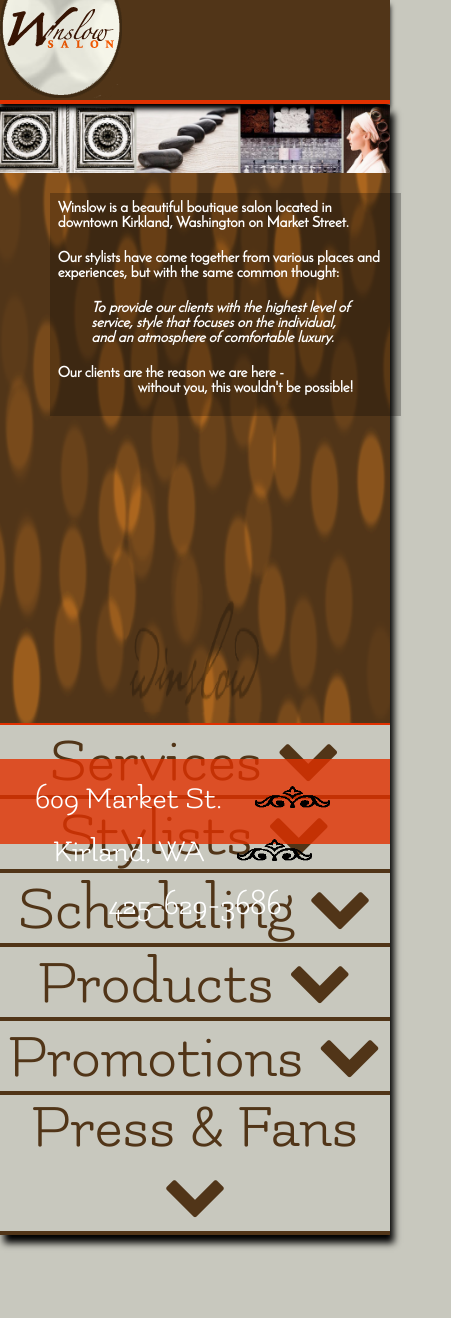
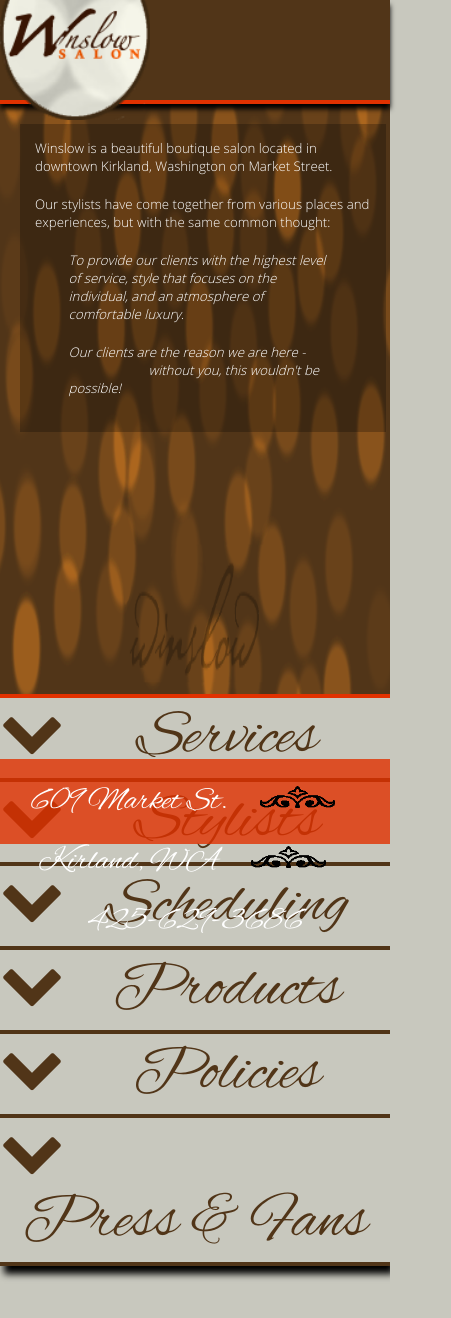
Before and after one commit to ConeDeathAPS/winslow, a plain HTML site: page index.html in a window 390 px wide. Shown: the whole page, 451 px wide, since content can reach past the window. Drawn offline with nearby package versions, Linux system fonts and the light colour scheme.

Commit message:
Added pictures and played with fonts

```diff
--- a/Static/Stylesheets/global_style.css
+++ b/Static/Stylesheets/global_style.css
@@ -5,11 +5,11 @@
 }
 @font-face {
 	font-family: Heading;
-	src: url("Flamenco-Regular.ttf") format("truetype");
+	src: url("AlexBrush-Regular-OTF.otf") format("opentype");
 }
 @font-face {
 	font-family: Normal;
-	src: url("JosefinSans-Regular.ttf") format("opentype");
+	src: url("OpenSans-Light.ttf") format("truetype");
 }
 h1, h2, h3, h4, h5 {
 	font-family: 'Heading';
@@ -32,6 +32,7 @@
 .header {
 	width: 100%;
 	position: fixed;
+	top: 0px;
 	height: 70px;
 	background-color: rgba(81, 53, 24, 1);
 	border-bottom: 4px solid rgba(225, 49, 0, 1);
@@ -103,9 +104,8 @@
 		height: 100px;
 	}
 		.header h3 {
-			font-size: 4.5vw;
-			float: right;
-			margin-right: 20px;
+			font-size: 4.8vw;
+			text-align: center;
 		}
 	.footer {
 		height: 80px!important;
--- a/Static/Stylesheets/index_style.css
+++ b/Static/Stylesheets/index_style.css
@@ -1,31 +1,27 @@
 /*INITIAL PICTURE CSS*/
 .lander {
-	position: relative;
-	top: 134px;
-	width: 900px;
-	margin: 0 auto;
+	position: absolute;
+	width: 100%;
+	top: 74px;
 }
 /*DEFINES ALL CONTENT*/
 .inner_container {
-	width: 60%;
-	margin: 0px auto;
-}
-/*DEFINES TOP ROW OF PICTURES*/
-#picture_row {
-	display: block;
-	width: 100%;
+	width: 50%;
 	margin: 0px auto;
 }
 /*DEFINES THE MAIN CONTENT ONLY*/
 .main_container {
-	position: relative;
-	top: 98px;
+	margin-top: 113px;
 	z-index: 1;
 	box-shadow: 4px 8px 7px 0px black;
 }
+#picture_header {
+	width: 100%;
+	margin-bottom: -5px;
+	border-bottom: 4px solid rgba(225, 49, 0, 1);
+}
 	#sidebar {
 		width: 20%;
-		margin-top: 3%;
 		display: inline-block;
 		list-style-type: none;
 	}
@@ -37,14 +33,14 @@
 				color: grey;
 			}
 		#sidebar h3 {
-			margin: 30px 0px;
+			margin: 20px 0px;
 			text-align: center;
 			color: white;
 			-webkit-transition-duration: 300ms;
 			-moz-transition-duration: 300ms;
 			-o-transition-duration: 300ms;
 			transition-duration: 300ms;
-			font-size: 1.6em;
+			font-size: 2.0em;
 		}
 			#sidebar h3:last-child {
 				margin-top: 15px;
@@ -69,22 +65,19 @@
 		background-size: 900px 450px;
 		background-repeat: no-repeat;
 		height: 550px;
-		border-bottom: 2px solid rgba(225, 49, 0, 1);
+		padding: 20px;
 	}
 		.inner_content {
 			display: inline-block;
 			width: 74%;
-			padding: 2% 2% 0% 2%;
 			vertical-align: top;
-			margin-top: 2%;
-			box-sizing: border-box;
 			background-color: rgba(0, 0, 0, .25);
+			padding: 15px;
 		}
 			.inner_content p {
 				margin-bottom: 20px;
 				color: white;
-				font-size: 2em;
-				font-weight: bold;
+				font-size: 1.7em;
 			}
 			.quote {
 				display: block;
@@ -106,6 +99,9 @@
 		border-bottom: 4px solid rgba(81, 53, 24, 1);
 	}
 		.accord_label i {
+			vertical-align: middle;
+			font-size: 4em;
+			float: left;
 			-webkit-transition-duration: 300ms;
 			-moz-transition-duration: 300ms;
 			-o-transition-duration: 300ms;
@@ -123,6 +119,7 @@
 				transform: rotate(180deg);
 			}
 		.accord_label h1 {
+			display: inline-block;
 			font-size: 4em;
 		}
 	.accord_content {
@@ -141,30 +138,48 @@
 	.header {
 		height: 100px;
 	}
+	#header_image {
+		width: 150px;
+	}
+	#picture_header {
+		display: none;
+	}
+	.lander {
+		position: absolute;
+		width: 100%;
+		top: 104px;
+	}
 	.inner_container, .main_container {
 		width: 100%!important;
 	}
 	.main_container {
-		top: 105px;
+		margin-top: 104px;
 	}
 	.content {
 		background-size: 100% 100%;
+		border-bottom: 4px solid rgba(225, 49, 0, 1);
 	}
 	.inner_content {
-		width: 90%;
-		margin: 20px 50px;
+		width: 96%;
+		margin-right: 0!important;
 	}
 		.inner_content p {
-			font-size: 3.8vw;
+			font-size: 3.4vw;
 		}
 }
 /*MOBILE RULES*/
 @media screen and (min-width: 1100px) {
-	.header img {
+	#header_image {
 		margin-left: 10px;
 	}
+	.lander {
+		position: absolute;
+		width: 55%;
+		left: 22%;
+	}
 	.main_container {
-		width: 60%;
+		width: 50%;
+		margin-bottom: 100px;
 	}
 	.content {
 		background-size: 100% 100%;
--- a/index.html
+++ b/index.html
@@ -10,9 +10,7 @@
 	<script src="https://ajax.googleapis.com/ajax/libs/jquery/2.1.4/jquery.min.js"></script>
 	<script type="text/javascript">
 	$(document).ready(function() {
-		$(".lander").fadeIn(750).delay(1000).fadeOut(500, function() {
-			 $(".main_container").fadeIn('750');
-		});
+		$(".lander").delay(1000).fadeOut(750);
 	})
 	$(document).on("click", "#popout_menu", function() {
 		console.log("clicked!");
@@ -47,22 +45,20 @@
 <body>
 <div class="header">
 	<div class="inner_container">
-		<img src="./Static/Images/Logo.png" alt="logo">
+		<img id="header_image" src="./Static/Images/Logo.png" alt="logo">
 		<h3>...a boutique salon west of market street.</h3>
 	</div>
 </div>
-<div class="lander" hidden>
-	<img src="./Static/Images/index_pic.png" alt="welcome_picture">
-</div>
-<div class="inner_container main_container" hidden>
-	<img id="picture_row" src="./Static/Images/pic_row.png" alt="pictures">
+<img class="lander" src="./Static/Images/index_pic.png" alt="welcome_picture">
+<div class="inner_container main_container">
+	<img id="picture_header" src="./Static/Images/full_header.png" alt="pictures">
 	<div class="content">
 		<div id="sidebar" class="hide_on_mobile">
 			<a href="#"><h3>Services</h3></a>
 			<a href="#"><h3>Stylists</h3></a>
 			<a href="#"><h3>Scheduling</h3></a>
 			<a href="#"><h3>Products</h3></a>
-			<a href="#"><h3>Promotions</h3></a>
+			<a href="#"><h3>Policies</h3></a>
 			<a href="http://www.facebook.com/pages/Winslow-Salon/110554585635590"><h3>Press & Fans</h3></a>
 			<a href="http://www.facebook.com/pages/Winslow-Salon/110554585635590"><h3><i class="fa fa-facebook-official fa-2x"></i></h3></a>
 			<a href="http://www.facebook.com/pages/Winslow-Salon/110554585635590"><h3><i class="fa fa-twitter fa-2x"></i></h3></a>
@@ -71,45 +67,46 @@
 			<p>Winslow is a beautiful boutique salon located in downtown Kirkland, Washington on Market Street.</p>
 			<p>Our stylists have come together from various places and experiences, but with the same common thought:</p>
 				<div class="quote">
-					<p><i>To provide our clients with the highest level of service, style that focuses on the individual, and an atmosphere of comfortable luxury.</i></p>
+					<p><i>To provide our clients with the highest level of service, style that focuses on the individual, and an atmosphere of comfortable luxury.</p>
+					<p>Our clients are the reason we are here - <br><span class="indent">without you, this wouldn't be possible!</span></i></p>
 				</div>
-				<p>Our clients are the reason we are here - <br><span class="indent">without you, this wouldn't be possible!</span></p>
+
 		</div>
 	</div>
 
 	<div class="accordion hide_on_desktop">
 		<div class="accord_label" onclick="" data-target="accord1">
-			<h1>Services <i class="fa fa-chevron-down i1"></i></h1>
+			<i class="fa fa-chevron-down i1"></i><h1>Services </h1>
 		</div>
 		<div class="accord_content accord1">
 			<p>Lorem ipsum dolor sit amet, consectetur adipiscing elit. Integer nec odio. Praesent libero. Sed cursus ante dapibus diam. Sed nisi. Nulla quis sem at nibh elementum imperdiet. Duis sagittis ipsum. Praesent mauris. Fusce nec tellus sed augue semper porta. Mauris massa. Vestibulum lacinia arcu eget nulla. Class aptent taciti sociosqu ad litora torquent per conubia nostra, per inceptos himenaeos. Curabitur sodales ligula in libero. Sed dignissim lacinia nunc. </p>
 		</div>
 		<div class="accord_label" onclick="" data-target="accord2">
-			<h1>Stylists <i class="fa fa-chevron-down i2"></i></h1>
+			<i class="fa fa-chevron-down i2"></i><h1>Stylists </h1>
 		</div>
 		<div class="accord_content accord2">
 			<p>Lorem ipsum dolor sit amet, consectetur adipiscing elit. Integer nec odio. Praesent libero. Sed cursus ante dapibus diam. Sed nisi. Nulla quis sem at nibh elementum imperdiet. Duis sagittis ipsum. Praesent mauris. Fusce nec tellus sed augue semper porta. Mauris massa. Vestibulum lacinia arcu eget nulla. Class aptent taciti sociosqu ad litora torquent per conubia nostra, per inceptos himenaeos. Curabitur sodales ligula in libero. Sed dignissim lacinia nunc. </p>
 		</div>
 		<div class="accord_label" onclick="" data-target="accord3">
-			<h1>Scheduling <i class="fa fa-chevron-down i3"></i></h1>
+			<i class="fa fa-chevron-down i3"></i><h1>Scheduling </h1>
 		</div>
 		<div class="accord_content accord3">
 			<p>Lorem ipsum dolor sit amet, consectetur adipiscing elit. Integer nec odio. Praesent libero. Sed cursus ante dapibus diam. Sed nisi. Nulla quis sem at nibh elementum imperdiet. Duis sagittis ipsum. Praesent mauris. Fusce nec tellus sed augue semper porta. Mauris massa. Vestibulum lacinia arcu eget nulla. Class aptent taciti sociosqu ad litora torquent per conubia nostra, per inceptos himenaeos. Curabitur sodales ligula in libero. Sed dignissim lacinia nunc. </p>
 		</div>
 		<div class="accord_label" onclick="" data-target="accord4">
-			<h1>Products <i class="fa fa-chevron-down i4"></i></h1>
+			<i class="fa fa-chevron-down i4"></i><h1>Products </h1>
 		</div>
 		<div class="accord_content accord4">
 			<p>Lorem ipsum dolor sit amet, consectetur adipiscing elit. Integer nec odio. Praesent libero. Sed cursus ante dapibus diam. Sed nisi. Nulla quis sem at nibh elementum imperdiet. Duis sagittis ipsum. Praesent mauris. Fusce nec tellus sed augue semper porta. Mauris massa. Vestibulum lacinia arcu eget nulla. Class aptent taciti sociosqu ad litora torquent per conubia nostra, per inceptos himenaeos. Curabitur sodales ligula in libero. Sed dignissim lacinia nunc. </p>
 		</div>
 		<div class="accord_label" onclick="" data-target="accord5">
-			<h1>Promotions <i class="fa fa-chevron-down i5"></i></h1>
+			<i class="fa fa-chevron-down i5"></i><h1>Policies </h1>
 		</div>
 		<div class="accord_content accord5">
 			<p>Lorem ipsum dolor sit amet, consectetur adipiscing elit. Integer nec odio. Praesent libero. Sed cursus ante dapibus diam. Sed nisi. Nulla quis sem at nibh elementum imperdiet. Duis sagittis ipsum. Praesent mauris. Fusce nec tellus sed augue semper porta. Mauris massa. Vestibulum lacinia arcu eget nulla. Class aptent taciti sociosqu ad litora torquent per conubia nostra, per inceptos himenaeos. Curabitur sodales ligula in libero. Sed dignissim lacinia nunc. </p>
 		</div>
 		<div class="accord_label" onclick="" data-target="accord6">
-			<h1>Press & Fans <i class="fa fa-chevron-down i6"></i></h1>
+			<i class="fa fa-chevron-down i6"></i><h1>Press & Fans </h1>
 		</div>
 		<div class="accord_content accord6">
 			<p>Lorem ipsum dolor sit amet, consectetur adipiscing elit. Integer nec odio. Praesent libero. Sed cursus ante dapibus diam. Sed nisi. Nulla quis sem at nibh elementum imperdiet. Duis sagittis ipsum. Praesent mauris. Fusce nec tellus sed augue semper porta. Mauris massa. Vestibulum lacinia arcu eget nulla. Class aptent taciti sociosqu ad litora torquent per conubia nostra, per inceptos himenaeos. Curabitur sodales ligula in libero. Sed dignissim lacinia nunc. </p>
```
Also changed, not shown: Static/Images/full_header.png (added), Static/Images/header.png, Static/Images/header_bar.png (added), Static/Images/navbar.png, Static/Stylesheets/OpenSans-Light.ttf (added).
